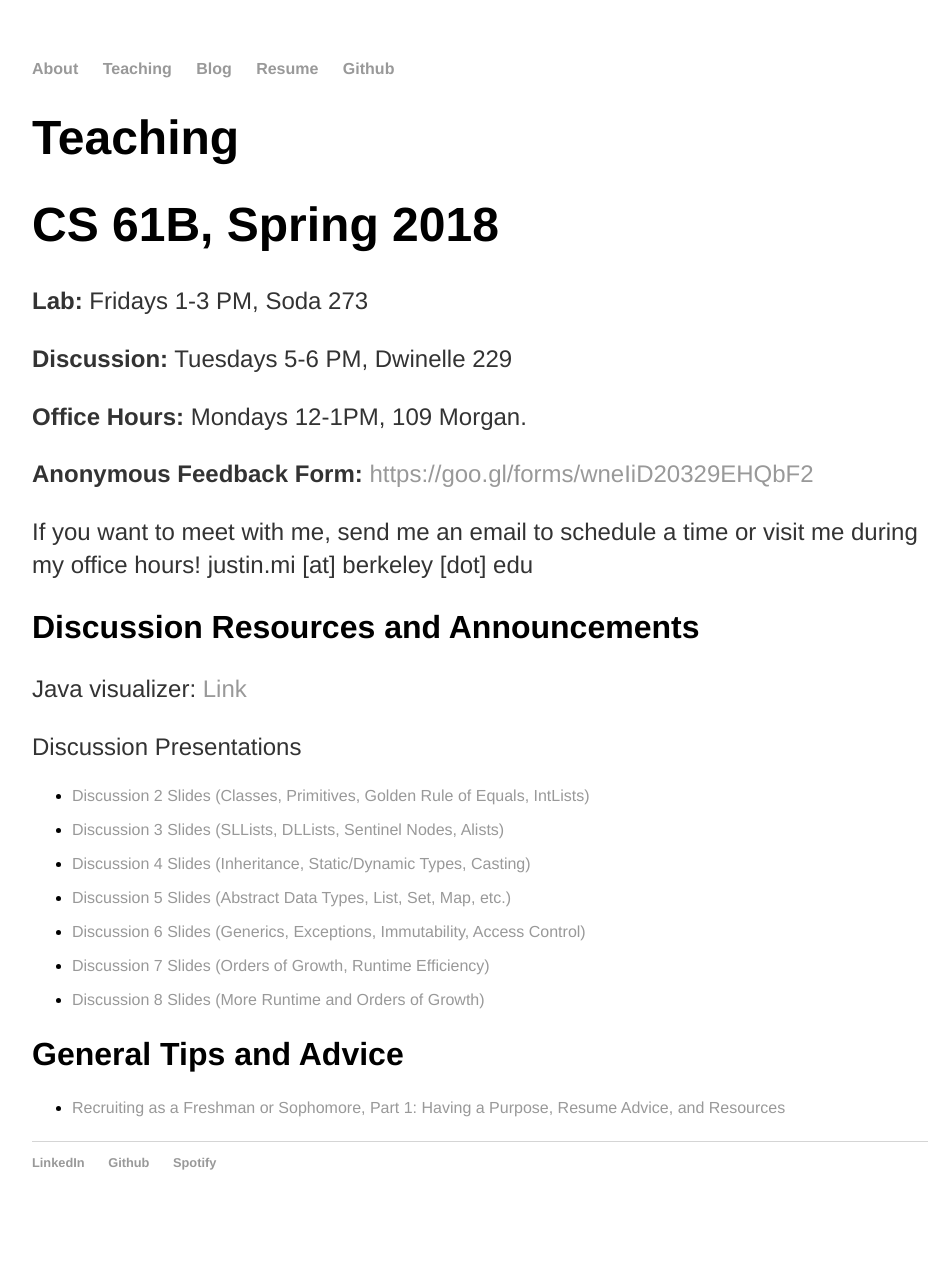
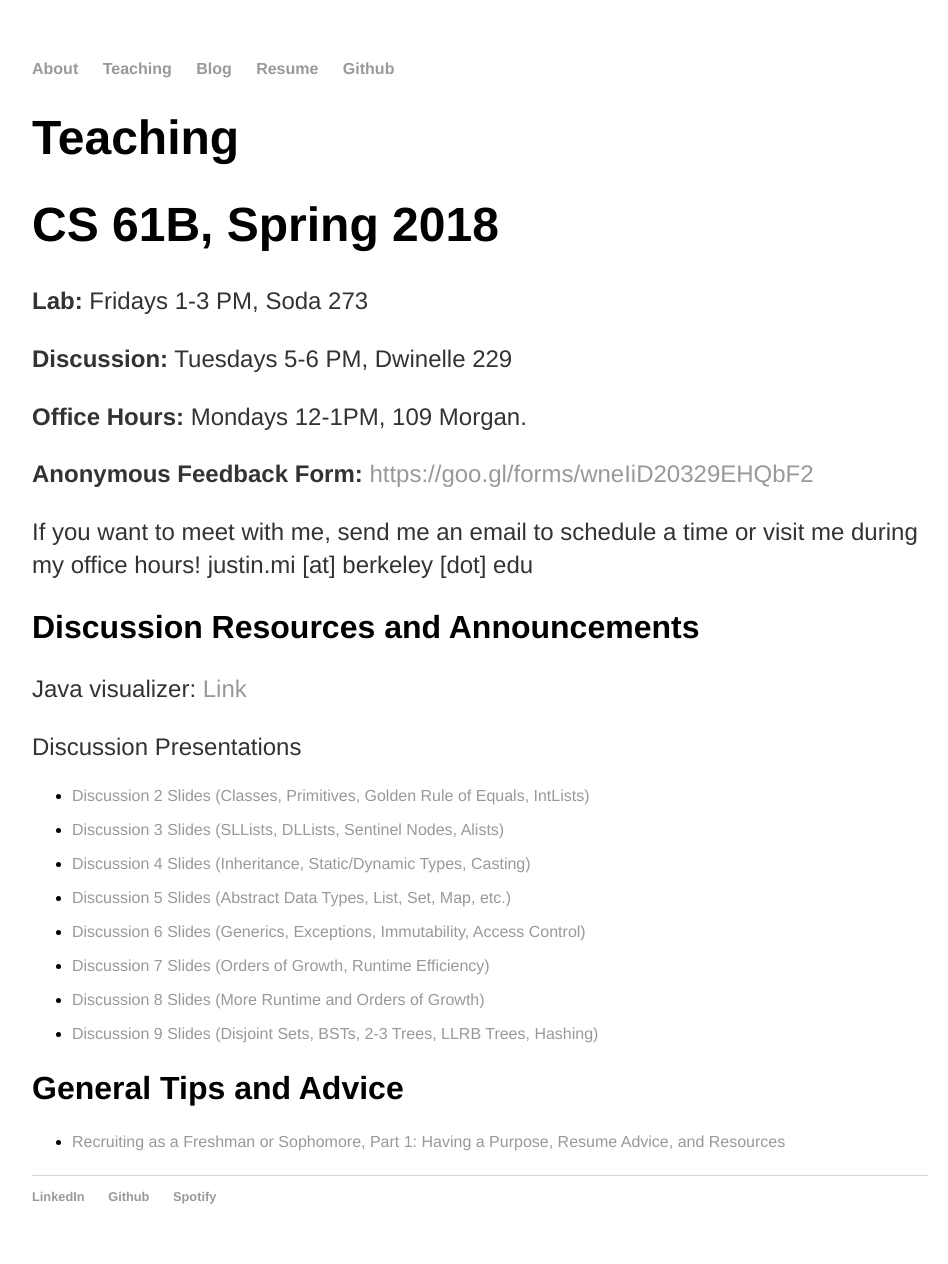
Before and after one commit to JustinMi/JustinMi.github.io, a Jekyll site: the page built from teaching/index.html, in a window 1280 px wide. Shown: the whole page, without its empty margins (160-1108 px from the left). Built offline with Jekyll 4.4.1, drawn with Linux system fonts in a browser that asks for light colours; nearby versions of some CDN libraries; before the commit the page ends 1230 px from its top, so only the background shows below that.

Commit message:
added disc 9

```diff
--- a/teaching/index.html
+++ b/teaching/index.html
@@ -55,6 +55,10 @@ title: Teaching
       <ul>
         <li><a href="https://docs.google.com/presentation/d/14wknUTnDKYPHD3JnQjXKFBPOJzBtO7HNWi6RvnNnnEc/edit?usp=sharing">Discussion 8 Slides (More Runtime and Orders of Growth)</a></li>
       </ul>
+
+      <ul>
+        <li><a href="https://docs.google.com/presentation/d/13cZBXa_5lSxAsJfMAcwxCHmeUJHpe57_kE3KSV0409A/edit?usp=sharing">Discussion 9 Slides (Disjoint Sets, BSTs, 2-3 Trees, LLRB Trees, Hashing)</a></li>
+      </ul>
     </p>
 
     <h2>General Tips and Advice</h2>
```
